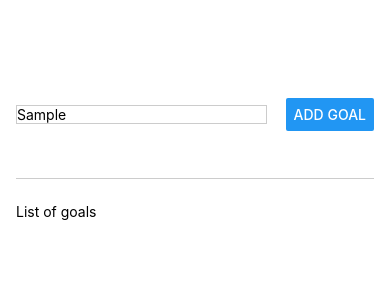
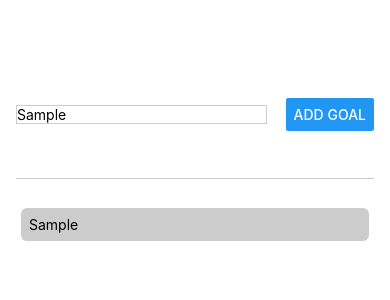
Before and after one commit to ebolts/AwesomeProject, a React Native app: screen / in a window 390 px wide. Both pictures are taken after typing "Sample" into the empty fields and a click on the button "ADD GOAL". Shown: the top 300 px of the page. Built offline with nearby package versions, Linux system fonts and the light colour scheme.

Commit message:
Added State and simple style

```diff
--- a/App.js
+++ b/App.js
@@ -1,15 +1,33 @@
+import { useState } from "react";
 import { StyleSheet, Text, View, Button, TextInput } from "react-native";
 
 export default function App() {
+  const [enterGoalText, setEnteredGoalText] = useState("");
+  const [goals, setGoals] = useState([]);
+  function goalInputHandler(enteredText) {
+    setEnteredGoalText(enteredText);
+  }
+
+  function addGoalHandler() {
+    setGoals((currentGoals) => [...currentGoals, enterGoalText]);
+  }
   return (
     <View style={styles.appContainer}>
       <View style={styles.inputContainer}>
-        <TextInput style={styles.textInput} placeholder=" My goal is..." />
-        <Button title="Add Goal"></Button>
+        <TextInput
+          style={styles.textInput}
+          placeholder=" My goal is..."
+          onChangeText={goalInputHandler}
+        />
+        <Button title="Add Goal" onPress={addGoalHandler} />
       </View>
 
       <View style={styles.goalsContainer}>
-        <Text>List of goals</Text>
+        {goals.map((goal) => (
+          <Text style={styles.listElement} key={goal}>
+            {goal}
+          </Text>
+        ))}
       </View>
     </View>
   );
@@ -40,4 +58,10 @@ const styles = StyleSheet.create({
   goalsContainer: {
     flex: 5,
   },
+  listElement: {
+    borderRadius: 6,
+    backgroundColor: "#cccccc",
+    padding: 8,
+    margin: 5,
+  },
 });
```
